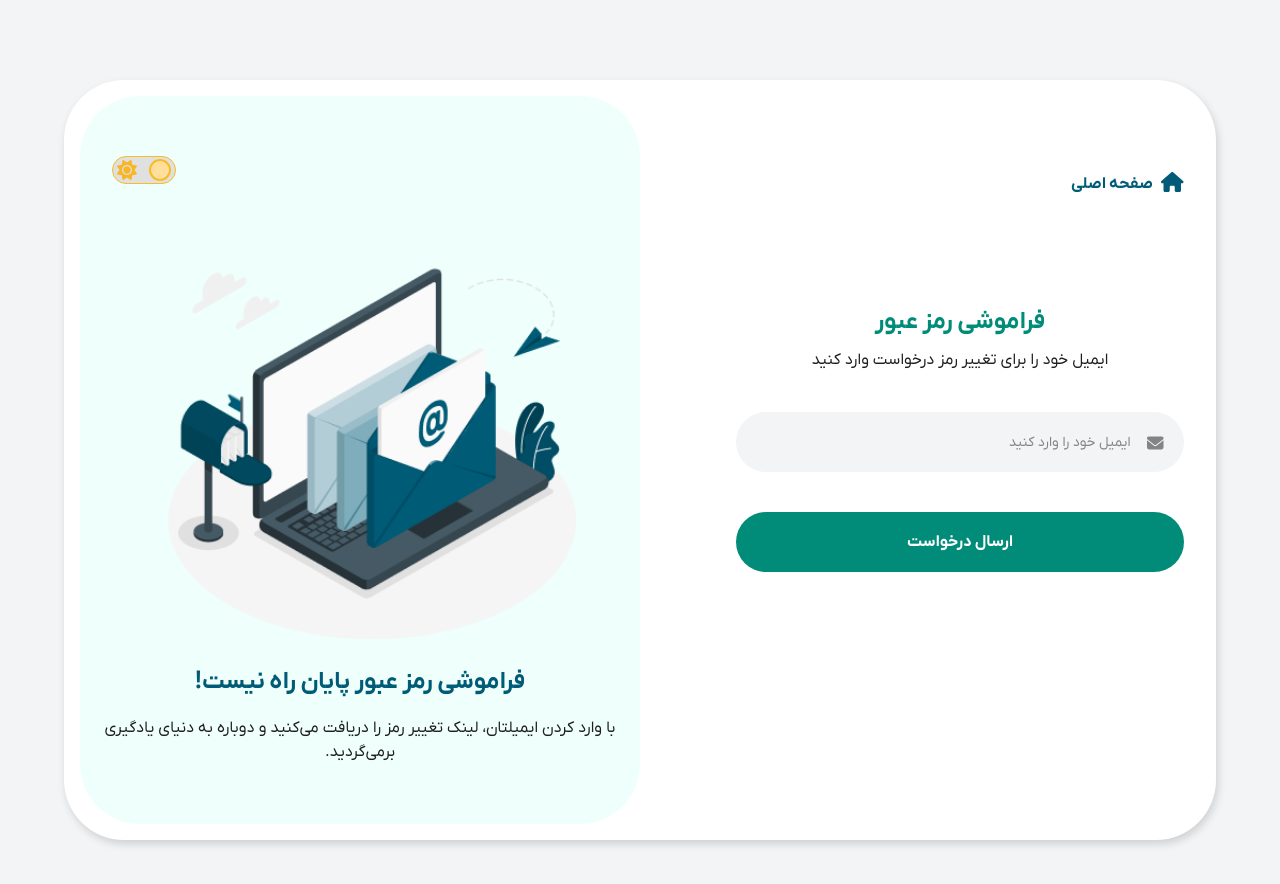
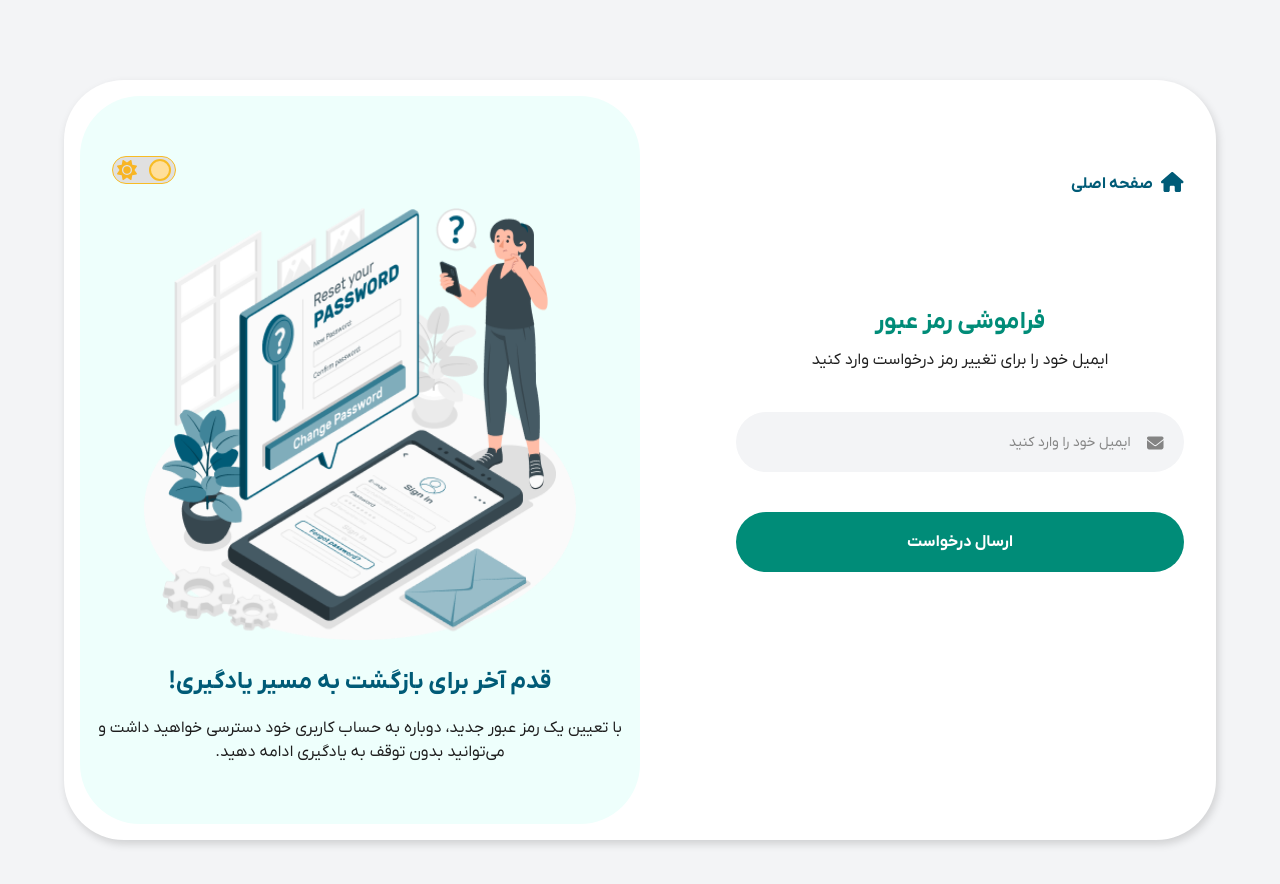
Before and after one commit to mahdiimnzr/Logic_Flow, a React (Vite) app: page /Auth/ResetPassword/ResetPassInFormation in a window 1280 px wide. Shown: the top 884 px of the page. Built offline with nearby package versions, Linux system fonts and the light colour scheme.

Commit message:
feature/auth:add resetPassword with router

```diff
--- a/src/components/organisms/auth/Login/Step1.jsx
+++ b/src/components/organisms/auth/Login/Step1.jsx
@@ -115,7 +115,7 @@ const Step1 = ({ setWhichStep, setSignUpParams, SignUpParams }) => {
                     label={"مرا به خاطر بسپار"}
                   />
                   <Link
-                    to={"/Auth/ResetPassword"}
+                    to={"/Auth/ResetPassword/ResetPassInFormation"}
                     className={`text-field-silver xl:text-[14px] text-[12px] font-normal ml-3`}
                   >
                     فراموشی رمز عبور
--- a/src/components/organisms/auth/ResetPassword.jsx
+++ b/src/components/organisms/auth/ResetPassword.jsx
@@ -2,22 +2,18 @@ import ThemeContext from "@/app/context/ThemeContext";
 import ThemeSlide from "@/components/molecules/theme/ThemeSlide";
 import ResetPassword1 from "../../../assets/images/Reset Password1.png";
 import ResetPassword2 from "../../../assets/images/Reset Password2.png";
-import { useContext, useState } from "react";
-import ResetPassInFormation from "./ResetPassword/ResetPassInFormation";
-import NewPassword from "./ResetPassword/NewPassword";
+import { useContext } from "react";
+
+import { Outlet, useLocation } from "react-router-dom";
 
 const ResetPassword = () => {
   const { theme, setTheme } = useContext(ThemeContext);
-  const [whichStep, setWhichStep] = useState("Step1");
+  const { pathname } = useLocation();
   // const [SignUpParams, setSignUpParams] = useState({});
   return (
     <div className="  w-full flex flex-col md:flex-row  p-4 justify-end xl:gap-24 lg:gap-20 md:gap-15 gap-3">
       <div className={`h-full md:w-4/10 w-full flex flex-col justify-between`}>
-        {whichStep == "Step1" ? (
-          <ResetPassInFormation setWhichStep={setWhichStep} />
-        ) : (
-          <NewPassword setWhichStep={setWhichStep} />
-        )}
+        <Outlet />
       </div>
       <div
         className={` md:w-5/10 px-8 py-15 bg-light-green relative rounded-[60px] flex flex-col items-center gap-6`}
@@ -28,21 +24,23 @@ const ResetPassword = () => {
           className={`self-end h-7`}
         />
         <img
-          src={whichStep == "Step1" ? ResetPassword1 : ResetPassword2}
+          src={
+            pathname == "/Auth/ResetPassword" ? ResetPassword1 : ResetPassword2
+          }
           className={`xl:size-108 lg:size-78 md:size-55`}
         />
         <div className={`flex flex-col justify-center items-center xl:gap-4`}>
           <h2
             className={`text-green-dark xl:text-[24px] lg:text-[20px] md:text-[16px] font-bold  `}
           >
-            {whichStep == "Step1"
+            {pathname == "/Auth/ResetPassword"
               ? "فراموشی رمز عبور پایان راه نیست!"
               : "قدم آخر برای بازگشت به مسیر یادگیری!"}
           </h2>
           <p
             className={`text-default-black xl:text-[16px] lg:text-[15px] md:text-[13px] xl:w-132.5 md:w-80 text-center`}
           >
-            {whichStep == "Step1"
+            {pathname == "/Auth/ResetPassword"
               ? " با وارد کردن ایمیلتان، لینک تغییر رمز را دریافت می‌کنید و دوباره به دنیای یادگیری برمی‌گردید."
               : " با تعیین یک رمز عبور جدید، دوباره به حساب کاربری خود دسترسی خواهید داشت و می‌توانید بدون توقف به یادگیری ادامه دهید."}
           </p>
--- a/src/components/organisms/auth/ResetPassword/NewPassword.jsx
+++ b/src/components/organisms/auth/ResetPassword/NewPassword.jsx
@@ -17,6 +17,8 @@ const validationSchema = Yup.object({
 
 const NewPassword = ({ setWhichStep }) => {
   const Navigate = useNavigate();
+  // const { state } = useLocation();
+  // const email = state;
   const handleSubmit = () => {
     Navigate("/Auth/Login");
   };
--- a/src/components/organisms/auth/ResetPassword/ResetPassInFormation.jsx
+++ b/src/components/organisms/auth/ResetPassword/ResetPassInFormation.jsx
@@ -1,28 +1,39 @@
 import { Formik, Form } from "formik";
-import { Link } from "react-router-dom";
+import { Link, useNavigate } from "react-router-dom";
 import * as Yup from "yup";
 import FormInput from "../../../molecules/Inputs/FormInput";
 import HomeIcon from "../../../../core/icons/HomeIcon";
 import Button from "../../../atoms/Buttons/Button";
-
 import EmailIcon from "@/core/icons/EmailIcon";
+import { ResetPassInFormations } from "@/core/services/api/auth/auth.service";
+import { toast } from "react-toastify";
 
 const validationSchema = Yup.object({
   phoneOrGmail: Yup.string().required("ایمیل وارد شده معتبر نیست!"),
 });
-const ResetPassInFormation = ({ setWhichStep }) => {
-  const handleSubmit = () => {
-    setWhichStep("Step2");
+const ResetPassInFormation = () => {
+  const navigate = useNavigate();
+
+  const handleSubmit = async (value) => {
+    const response = await ResetPassInFormations(value);
+    if (response.data.success) {
+      toast.success("حساب کاربری شما با موفقیت ایجاد شد.");
+      navigate("/Auth/ResetPassword/NewPassword/:veriFyCode", {
+        state: value.email,
+      });
+    } else {
+      toast.error(response.data.message);
+    }
   };
   return (
     <Formik
       initialValues={{
-        phoneOrGmail: "",
+        email: "",
+        baseUrl: "https:/localhost:5173/Auth/ResetPassword/NewPassword/",
       }}
       validationSchema={validationSchema}
       onSubmit={(values) => {
-        handleSubmit();
-        console.log(values);
+        handleSubmit(values);
       }}
     >
       {({ errors }) => (
--- a/src/components/organisms/auth/index.js
+++ b/src/components/organisms/auth/index.js
@@ -2,3 +2,7 @@ import { lazy } from "react";
 
 export const Login = lazy(() => import("./Login"));
 export const Register = lazy(() => import("./Register"));
+export const ResetPassword = lazy(() => import("./ResetPassword"));
+export const ResetPassInFormation = lazy(
+  () => import("./ResetPassword/ResetPassInFormation"),
+);
--- a/src/core/services/api/auth/auth.service.js
+++ b/src/core/services/api/auth/auth.service.js
@@ -8,3 +8,6 @@ export const sendVerifyRegister = (params) =>
 export const verifyMessageRegister = (params) =>
   postParams(`Sign/VerifyMessage`, params);
 export const completeRegister = (params) => postParams(`Sign/Register`, params);
+
+export const ResetPassInFormations = (params) =>
+  postParams(`Sign/ForgetPassword`, params);
```
Also changed, not shown: src/app/router/auth.route.jsx (+13 -4 lines).
